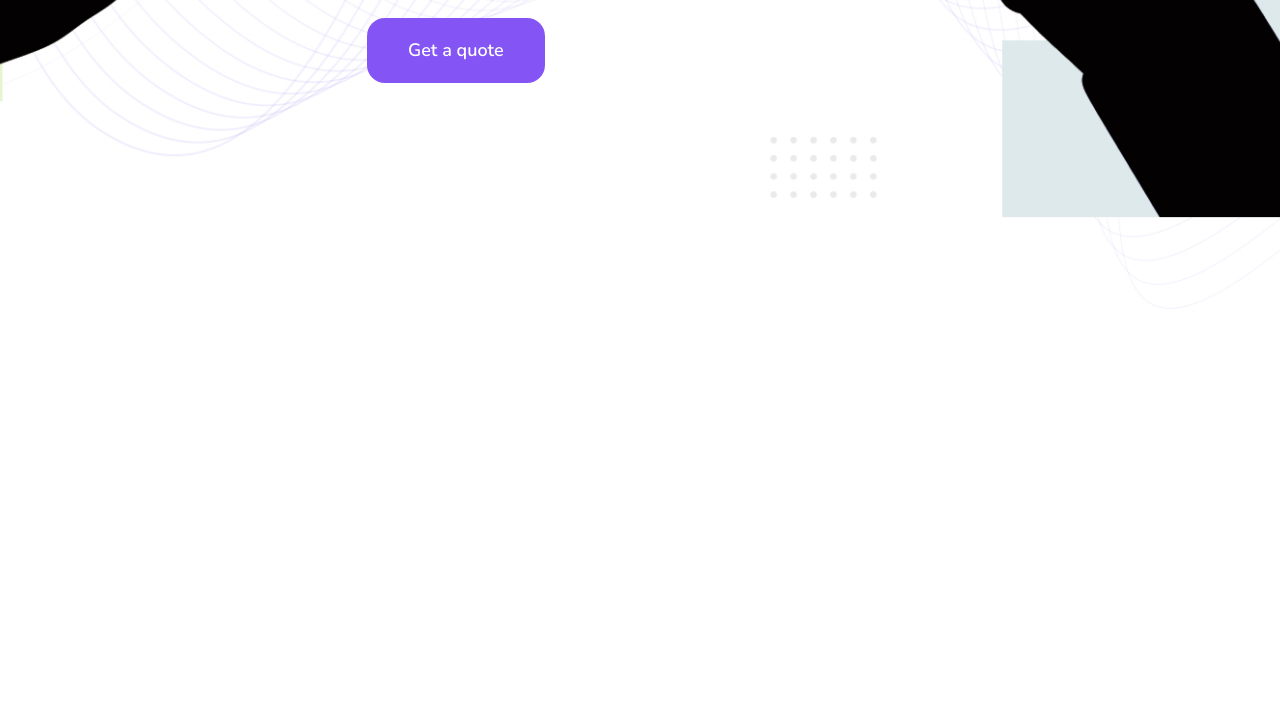
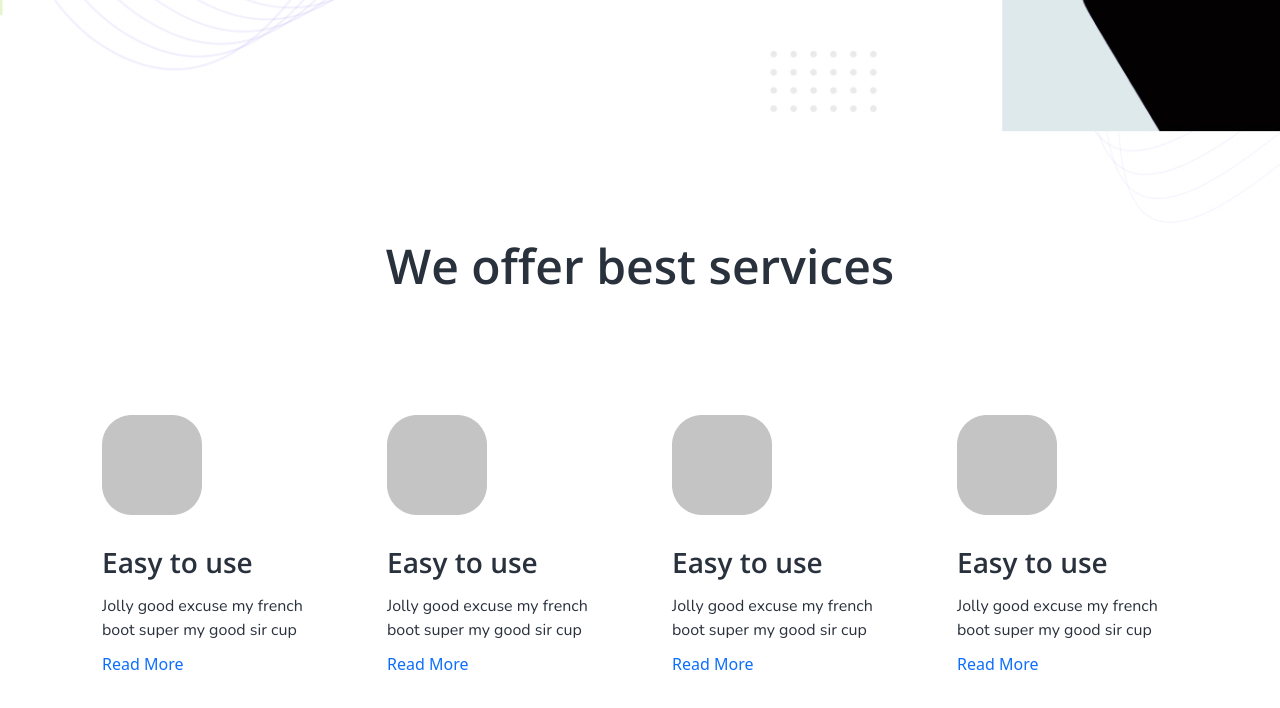
Before and after one commit to MD-Sabbir-Hosain-Rafi99/HW_14_Inovate, a plain HTML site: page index.html in a window 1280 px wide. Shown: the part 632-1340 px from the top of the page. Before the commit the page ends 965 px from the top, so only its background shows below. Drawn offline with nearby package versions, Linux system fonts and the light colour scheme.

Commit message:
Services Part Add

```diff
--- a/css/style.css
+++ b/css/style.css
@@ -27,28 +27,35 @@ p {
 }
 /* All Global Css End */
 /* Navbar Section Start */
-.btn{
+.navbar {
+  position: fixed;
+  width: 100%;
+  top: 0;
+  left: 0;
+  background-color: #fff !important;
+}
+.btn {
   padding: 18px 40px;
   border-radius: 18px;
-    background: #8454F5;
+  background: #8454f5;
   color: #fff;
   font-family: "Nunito", serif;
   font-size: 18px;
   font-weight: 600;
 }
-.btn:hover{
+.btn:hover {
   background-color: inherit !important;
 }
-.nav-link{
+.nav-link {
   font-family: "Open Sans", serif;
   font-size: 18px;
-    color: #29313D;
+  color: #29313d;
   font-weight: 600;
 }
 /* Navbar Section End */
 
 /* Bannner Part Section Start */
-#bannerPart{
+#bannerPart {
   background: url(../images/banner.jpg);
   background-repeat: no-repeat;
   background-position: center;
@@ -56,21 +63,56 @@ p {
   padding-top: 270px;
   padding-bottom: 250px;
 }
-.bannerContent h1{
+.bannerContent h1 {
   font-size: 60px;
   font-family: "Open Sans", serif;
   font-weight: 800;
-  color: #1D354F;
+  color: #1d354f;
   line-height: 100%;
 }
-.bannerContent p{
+.bannerContent p {
   font-size: 18px;
   font-family: "Nunito", serif;
   font-weight: normal;
-  color: #29313D;
+  color: #29313d;
   line-height: 150%;
   padding-top: 20px;
   padding-bottom: 40px;
 }
-
 /* Bannner Part Section End */
+/* Services Part Section Start */
+#servicePart{
+  padding-bottom: 200px;
+}
+.seviceText h3 {
+  font-size: 48px;
+  font-weight: 600;
+  font-family: "Open Sans", serif;
+  color: #29313d;
+  padding-bottom: 110px;
+}
+.seviceCard {
+  padding: 20px;
+}
+.seviceCard:hover {
+  -webkit-box-shadow: 0px 0px 20px 0px rgba(242, 242, 242, 1);
+  -moz-box-shadow: 0px 0px 20px 0px rgba(242, 242, 242, 1);
+  box-shadow: 0px 0px 20px 0px rgba(242, 242, 242, 1);
+}
+.seviceCard h4 {
+  font-size: 28px;
+  font-weight: 600;
+  font-family: "Open Sans", serif;
+  color: #29313d;
+  padding-top: 36px;
+}
+.seviceCard p {
+  font-size: 16px;
+  font-family: "Nunito", serif;
+  font-weight: normal;
+  color: #29313d;
+  line-height: 150%;
+  padding-top: 20px;
+  padding-bottom: 10px;
+}
+/* Services Part Section End */
--- a/index.html
+++ b/index.html
@@ -87,6 +87,54 @@
     </section>
     <!-- Banner Part Section End -->
 
+    <!-- Services Part Section Start -->
+     <section id="servicePart">
+      <div class="container">
+        <div class="row">
+          <div class="col-lg-6 m-auto text-center">
+            <div class="seviceText">
+              <h3>We offer best services</h3>
+            </div>
+          </div>
+        </div>
+        <div class="row">
+          <div class="col-lg-3">
+            <div class="seviceCard">
+              <img src="images/img1.png" alt="img1.png">
+              <h4>Easy to use</h4>
+              <p>Jolly good excuse my french boot super my good sir cup </p>
+              <a href="#">Read More</a>
+            </div>
+          </div>
+          <div class="col-lg-3">
+            <div class="seviceCard">
+              <img src="images/img1.png" alt="img1.png">
+              <h4>Easy to use</h4>
+              <p>Jolly good excuse my french boot super my good sir cup </p>
+              <a href="#">Read More</a>
+            </div>
+          </div>
+          <div class="col-lg-3">
+            <div class="seviceCard">
+              <img src="images/img1.png" alt="img1.png">
+              <h4>Easy to use</h4>
+              <p>Jolly good excuse my french boot super my good sir cup </p>
+              <a href="#">Read More</a>
+            </div>
+          </div>
+          <div class="col-lg-3">
+            <div class="seviceCard">
+              <img src="images/img1.png" alt="img1.png">
+              <h4>Easy to use</h4>
+              <p>Jolly good excuse my french boot super my good sir cup </p>
+              <a href="#">Read More</a>
+            </div>
+          </div>
+        </div>
+      </div>
+     </section>
+    <!-- Services Part Section End -->
+
     <!-- All JS Files Start -->
     <script src="js/jquery-1.12.4.min.js"></script>
     <script src="js/bootstrap.bundle.min.js"></script>
```
Also changed, not shown: images/img1.png (added). Lines whose indentation alone changed are shown as unchanged.
